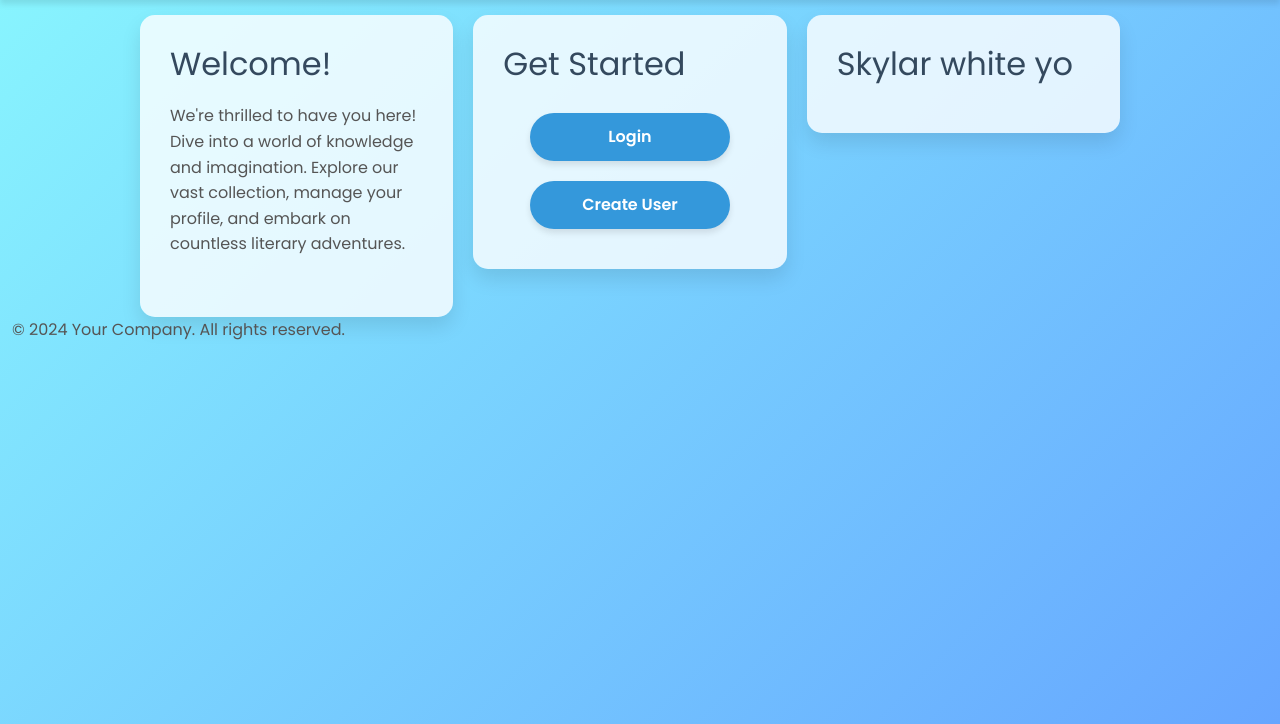
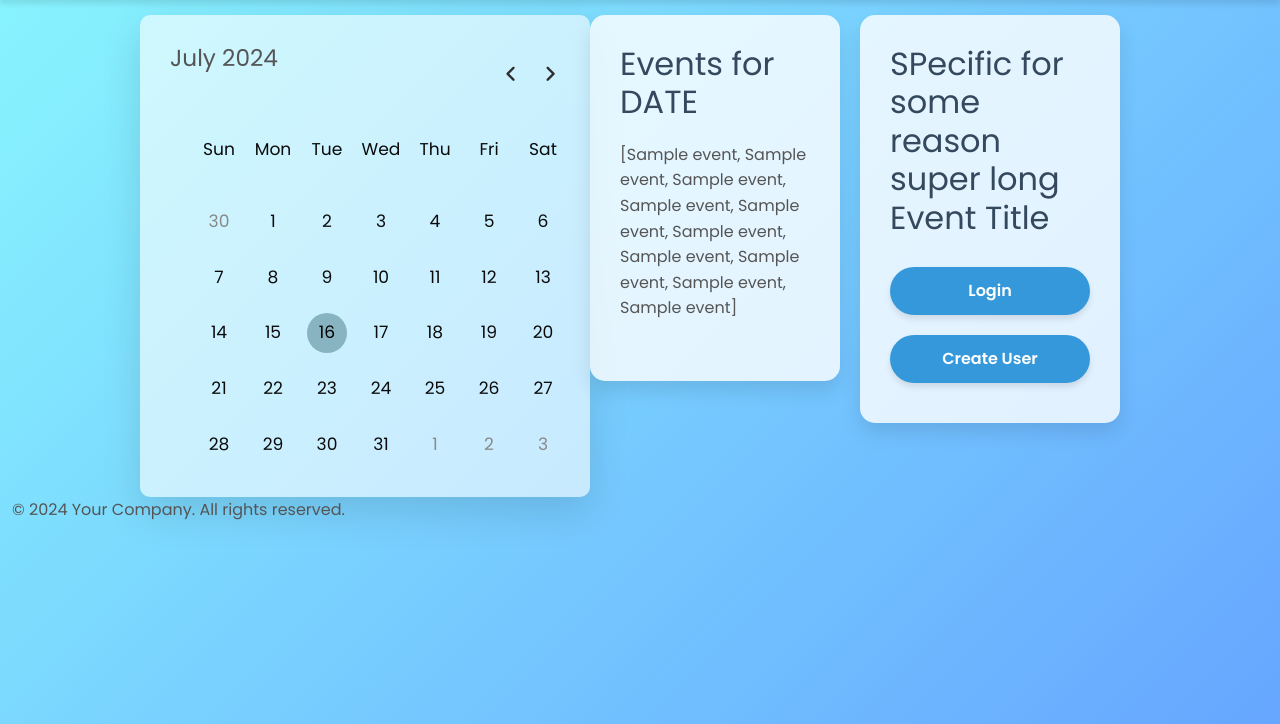
Before and after one commit to andrewperezledo/Q.U.A.C.K.-Library-Management-System, a Flask app: page /events in a window 1280 px wide. Shown: the part 76-800 px from the top of the page. Run offline with Flask 3, Linux system fonts and the light colour scheme; a database or web service that is not in the repository returns one stand-in record (values such as "Sample title"); some libraries are stand-ins or nearby versions.

Commit message:
Added functions to create events and search events. Added interactive calender (brain is exhausted).

```diff
--- a/app.py
+++ b/app.py
@@ -117,11 +117,11 @@ def update_user_role():
     else:
         return redirect(url_for('homepage'))
 
-@app.route("/events")
+@app.route("/events", methods=['GET', 'POST'])
 def events():
-    all_books = getAllBooks()
-
-    return render_template("events.html")
+    # eventCreation(datetime.today().strftime('%Y-%m-%d') + "-01", "Birthday day!", "My birthday today! Call this number to RSVP!", "123-456-7890")
+    events = getEventsByDate(datetime.today().strftime('%Y-%m-%d'))
+    return render_template("events.html", events=events)
 
 # Add "/events/register" route. Blueprint? Probably not worth it
 # if not logged in, redirect to login, then back to register page
--- /dev/null
+++ b/static/css/calender.css
@@ -0,0 +1,95 @@
+/* Most code from https://www.codingnepalweb.com/dynamic-calendar-html-css-javascript/ */
+
+.wrapper{
+width: 450px;
+background: rgba(255, 255, 255, 0.6);
+border-radius: 10px;
+box-shadow: 0 15px 40px rgba(0,0,0,0.12);
+}
+.wrapper header{
+display: flex;
+align-items: center;
+padding: 25px 30px 10px;
+justify-content: space-between;
+}
+header .icons{
+display: flex;
+}
+header .icons span{
+height: 38px;
+width: 38px;
+margin: 0 1px;
+cursor: pointer;
+color: #2d2d2d;
+text-align: center;
+line-height: 38px;
+font-size: 1.9rem;
+user-select: none;
+border-radius: 50%;
+}
+.icons span:last-child{
+margin-right: -10px;
+}
+header .icons span:hover{
+background: #f2f2f2;
+}
+header .current-date{
+font-size: 1.45rem;
+font-weight: 500;
+}
+.calendar{
+padding: 20px;
+}
+.calendar ul{
+display: flex;
+flex-wrap: wrap;
+list-style: none;
+text-align: center;
+}
+.calendar .days{
+margin-bottom: 20px;
+}
+.calendar li{
+color: #0b0b0b;
+width: calc(100% / 7);
+font-size: 1.07rem;
+}
+.calendar .weeks li{
+font-weight: 500;
+cursor: default;
+}
+.calendar .days li{
+z-index: 1;
+cursor: pointer;
+position: relative;
+margin-top: 30px;
+}
+.days li.inactive{
+color: #898989;
+}
+.days li.active{
+color: #fff;
+}
+.days li.current{
+color: #000000;
+}
+.days li::before{
+position: absolute;
+content: "";
+left: 50%;
+top: 50%;
+height: 40px;
+width: 40px;
+z-index: -1;
+border-radius: 50%;
+transform: translate(-50%, -50%);
+}
+.days li.active::before{
+background: #003c43d0;
+}
+.days li.current::before{
+background: #003c4354;
+}
+.days li:not(.active):hover::before{
+background: rgba(0, 73, 82, 0.181);
+}
--- /dev/null
+++ b/static/scripts/calender.js
@@ -0,0 +1,175 @@
+// Most code from https://www.codingnepalweb.com/dynamic-calendar-html-css-javascript/
+
+const daysTag = document.querySelector(".days"),
+currentDate = document.querySelector(".current-date"),
+prevNextIcon = document.querySelectorAll(".icons span");
+
+// getting new date, current year and month
+let date = new Date(),
+currYear = date.getFullYear(),
+currMonth = date.getMonth(),
+currDate = date.getDate(),
+selectedYear = currYear,
+selectedMonth = currMonth,
+selectedDay = date.getDate();
+
+// storing full name of all months in array
+const months = ["January", "February", "March", "April", "May", "June", "July",
+              "August", "September", "October", "November", "December"];
+
+const renderCalendar = () => {
+    let firstDayofMonth = new Date(currYear, currMonth, 1).getDay(), // getting first day of month
+    lastDateofMonth = new Date(currYear, currMonth + 1, 0).getDate(), // getting last date of month
+    lastDayofMonth = new Date(currYear, currMonth, lastDateofMonth).getDay(), // getting last day of month
+    lastDateofLastMonth = new Date(currYear, currMonth, 0).getDate(); // getting last date of previous month
+    let liTag = "";
+
+    for (let i = firstDayofMonth; i > 0; i--) { // creating li of previous month last days
+        let tempMonth = currMonth - 1,
+        tempYear = currYear;
+
+        if (tempMonth < 0) {
+            tempYear -= 1;
+            tempMonth = 11;
+        }
+
+        if ((lastDateofLastMonth - i + 1) === selectedDay && selectedMonth === tempMonth && selectedYear === tempYear) {
+            liTag += `<li id="${lastDateofLastMonth - i + 1}" class="active" onclick="dayClicked('active', '${lastDateofLastMonth - i + 1}')">${lastDateofLastMonth - i + 1}</li>`;
+        }
+        else
+            liTag += `<li id="${lastDateofLastMonth - i + 1}" class="inactive" onclick="dayClicked('inactive', '${lastDateofLastMonth - i + 1}')">${lastDateofLastMonth - i + 1}</li>`;
+    }
+
+    for (let i = 1; i <= lastDateofMonth; i++) { // creating li of all days of current month
+        // adding active class to li if the current day, month, and year matched
+        let isToday = "";
+        let today = false;
+        let selected = false;
+
+        if (i === currDate && currMonth === new Date().getMonth()
+            && currYear === new Date().getFullYear()) {
+            today = true;
+        }
+        if (i === selectedDay && currMonth === selectedMonth && currYear === selectedYear) {
+            selected = true;
+        }
+
+        if (today && selected)
+            isToday = "active";
+        else if (today && !selected)
+            isToday = "current";
+        else if (!today && selected)
+            isToday = "active"
+
+        // Embedded onclick function wizardry :D
+        liTag += `<li id="${i}" class="${isToday}" onclick="dayClicked('${isToday}', '${i}')">${i}</li>`;
+    }
+
+    for (let i = lastDayofMonth; i < 6; i++) { // creating li of next month first days
+        let tempMonth = currMonth + 1,
+        tempYear = currYear;
+
+        if (tempMonth > 11) {
+            tempYear += 1;
+            tempMonth = 0;
+        }
+
+        if ((i - lastDayofMonth + 1) === selectedDay && selectedMonth === tempMonth && selectedYear === tempYear)
+            liTag += `<li id="${i - lastDayofMonth + 1}" class="active" onclick="dayClicked('active', '${i - lastDayofMonth + 1}')">${i - lastDayofMonth + 1}</li>`;
+        else
+            liTag += `<li id="${i - lastDayofMonth + 1}" class="inactive" onclick="dayClicked('inactive', '${i - lastDayofMonth + 1}')">${i - lastDayofMonth + 1}</li>`;
+    }
+    currentDate.innerText = `${months[currMonth]} ${currYear}`; // passing current mon and yr as currentDate text
+    daysTag.innerHTML = liTag;
+}
+renderCalendar();
+
+prevNextIcon.forEach(icon => { // getting prev and next icons
+    icon.addEventListener("click", () => { // adding click event on both icons
+        // if clicked icon is previous icon then decrement current month by 1 else increment it by 1
+        if (icon.id === "prev")
+        {
+            currMonth -= 1;
+        }
+        else
+        {
+            currMonth += 1;
+        }
+
+        // firstLoad = false;
+        // inMonth = currMonth === realMonth ? true : false; // checks to see if real month being displayed
+
+        if(currMonth < 0 || currMonth > 11) { // if current month is less than 0 or greater than 11
+            // creating a new date of current year & month and pass it as date value
+            date = new Date(currYear, currMonth, new Date().getDate());
+            currYear = date.getFullYear(); // updating current year with new date year
+            currMonth = date.getMonth(); // updating current month with new date month
+        } else {
+            date = new Date(); // pass the current date as date value
+        }
+        renderCalendar(); // calling renderCalendar function
+    });
+});
+
+// daysTag.forEach(day => { // all days
+//     day.addEventListener("click", () => { // adding click event on all days
+//         if (day.class == "inactive")
+//         {
+//             if (Number(day.id) < 15)
+//                 selectedMonth += 1;
+//             else
+//                 selectedMonth -= 1;
+
+//             if (selectedMonth < 0) {
+//                 selectedYear -= 1;
+//                 selectedMonth = 11;
+//             }
+//             else if (selectedMonth > 11) {
+//                 selectedYear += 1;
+//                 selectedMonth = 0;
+//             }
+//         }
+//         selectedDay = Number(day.id);
+//         dayClicked();
+//         renderCalendar(); // calling renderCalendar function
+//     });
+// });
+dayClicked('', '');
+
+function dayClicked(day_class, day_id) {
+    if (day_class == "inactive")
+    {
+        if (Number(day_id) < 15)
+        {
+            selectedMonth += currMonth - selectedMonth + 1;
+            selectedYear += currYear - selectedYear;
+        }
+        else
+        {
+            selectedMonth += currMonth - selectedMonth - 1;
+            selectedYear += currYear - selectedYear;
+        }
+    }
+    else
+    {
+        // if (currMonth == selectedMonth + 1)
+        //     selectedMonth += 1
+        // else if (currMonth == selectedMonth - 1)
+        //     selectedMonth -=1
+        selectedMonth += currMonth - selectedMonth;
+        selectedYear += currYear - selectedYear;
+    }
+
+    if (selectedMonth < 0) {
+        selectedYear -= 1;
+        selectedMonth = 11;
+    }
+    else if (selectedMonth > 11) {
+        selectedYear += 1;
+        selectedMonth = 0;
+    }
+
+    selectedDay = Number(day_id);
+
+    renderCalendar(); // calling renderCalendar function
+}
--- a/templates/base.html
+++ b/templates/base.html
@@ -23,6 +23,10 @@
         {% endblock %}
         <link href="https://fonts.googleapis.com/css2?family=Poppins:wght@300;400;600&display=swap" rel="stylesheet">
         <link rel="stylesheet" type="text/css" href="{{ url_for('static', filename='css/base.css')}}"/>
+
+        <!-- For Scripts -->
+        {% block scripts %}
+        {% endblock %}
     </head>
 
     <body id="nav_body">
--- a/templates/events.html
+++ b/templates/events.html
@@ -4,11 +4,27 @@ QUACK Events
 {% endblock %}
 
 <!-- Library Hours: 8:00am - 8:00pm -->
-<!-- Event Blocks: 1 per hour; 12 per day -->
+<!-- Event Blocks: 1 per hour (1 hour after opening and before closing); 10 per day -->
 <!-- Can plan 30 days in adavance -->
 
 {% block styles %}
 <style>
+    /* @import url('https://fonts.googleapis.com/css2?family=Poppins:wght@400;500;600&display=swap'); */
+    /* *{
+    margin: 0;
+    padding: 0;
+    box-sizing: border-box;
+    font-family: 'Poppins', sans-serif;
+    } */
+    /* body{
+    display: flex;
+    align-items: center;
+    padding: 0 10px;
+    justify-content: center;
+    min-height: 100vh;
+    background: #9B59B6;
+    } */
+
     body {
         display: flex;
     }
@@ -83,26 +99,52 @@ QUACK Events
 </style>
 {% endblock %}
 
+{% block link %}
+<link rel="stylesheet" href="{{ url_for('static', filename='css/calender.css')}}"/>
+<link href="https://fonts.googleapis.com/css2?family=Material+Symbols+Rounded:opsz,wght,FILL,GRAD@20..48,100..700,0..1,-50..200" rel="stylesheet">
+{% endblock %}
+
+{% block scripts %}
+<script src="{{ url_for('static', filename='scripts/calender.js') }}" defer></script>
+{% endblock %}
+
 {% block content %}
 <main>
+    <div class="wrapper">
+        <header>
+        <p class="current-date"></p>
+        <div class="icons">
+            <span id="prev" class="material-symbols-rounded">chevron_left</span>
+            <span id="next" class="material-symbols-rounded">chevron_right</span>
+        </div>
+        </header>
+        <div class="calendar">
+        <ul class="weeks">
+            <li>Sun</li>
+            <li>Mon</li>
+            <li>Tue</li>
+            <li>Wed</li>
+            <li>Thu</li>
+            <li>Fri</li>
+            <li>Sat</li>
+        </ul>
+        <ul class="days"></ul>
+        </div>
+    </div>
+
     <section class="welcome-section">
-        <h2>Welcome!</h2>
-        <p>We're thrilled to have you here! Dive into a world of knowledge and imagination. Explore our vast collection, manage your profile, and embark on countless literary adventures.</p>
+        <h2>Events for DATE</h2>
+        <!-- If open: contact front desk about scheduling event or call 123-456-7890 -->
+        <p>{{ events }}</p>
     </section>
 
     <section class="welcome-section">
-        <h2>Get Started</h2>
+        <h2>SPecific for some reason super long Event Title</h2>
         <div class="auth-buttons">
             <button id="home_button" onclick="location.href='login'">Login</button>
             <button id="home_button" onclick="location.href='create-user'">Create User</button>
         </div>
     </section>
 
-    <section class="welcome-section">
-        <h2>Skylar white yo</h2>
-        <div class="auth-buttons">
-        </div>
-    </section>
-
 </main>
 {% endblock %}
```
Also changed, not shown: DatabaseTools/databasetools.py (+25 -0 lines).
